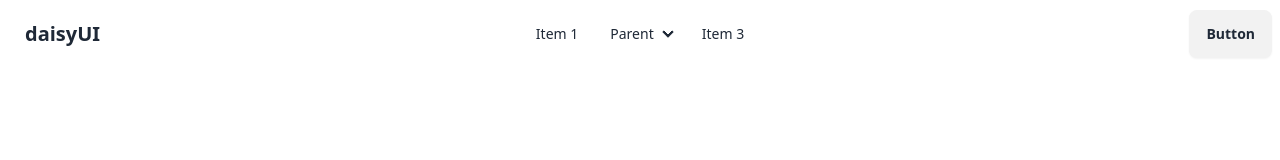
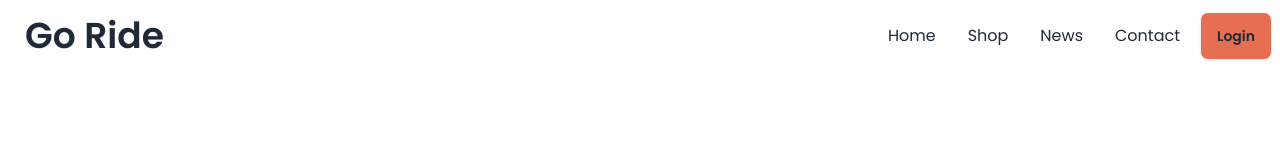
Before and after one commit to akif4656/bike-zone-web, a plain HTML site: page index.html in a window 1280 px wide. Drawn offline with nearby package versions, Linux system fonts and the light colour scheme.

Commit message:
added navbar with responsive

```diff
--- a/index.html
+++ b/index.html
@@ -6,12 +6,33 @@
     <title>Bike zone</title>
     <link href="https://cdn.jsdelivr.net/npm/daisyui@4.12.10/dist/full.min.css" rel="stylesheet" type="text/css" />
     <script src="https://cdn.tailwindcss.com"></script>
+    <link rel="preconnect" href="https://fonts.googleapis.com">
+<link rel="preconnect" href="https://fonts.gstatic.com" crossorigin>
+<link href="https://fonts.googleapis.com/css2?family=Montserrat:ital,wght@0,100..900;1,100..900&family=Poppins:ital,wght@0,100;0,200;0,300;0,400;0,500;0,600;0,700;0,800;0,900;1,100;1,200;1,300;1,400;1,500;1,600;1,700;1,800;1,900&family=Work+Sans:ital,wght@0,100..900;1,100..900&display=swap" rel="stylesheet">
+<style>
+  .font-po{
+    font-family: "Poppins", sans-serif;
+  }
+
+</style>
+<script>
+  tailwind.config = {
+    theme: {
+      extend: {
+        colors: {
+          clifford: '#da373d',
+          'bike-primary': '#E76F51',
+        }
+      }
+    }
+  }
+</script>
 </head>
-<body>
-    <header>
+<body class="font-po">
+    <header class="md:container md:mx-auto">
         <nav>
             <div class="navbar bg-base-100">
-                <div class="navbar-start">
+                <div class="flex-1">
                   <div class="dropdown">
                     <div tabindex="0" role="button" class="btn btn-ghost lg:hidden">
                       <svg
@@ -29,42 +50,30 @@
                     </div>
                     <ul
                       tabindex="0"
-                      class="menu menu-sm dropdown-content bg-base-100 rounded-box z-[1] mt-3 w-52 p-2 shadow">
-                      <li><a>Item 1</a></li>
-                      <li>
-                        <a>Parent</a>
-                        <ul class="p-2">
-                          <li><a>Submenu 1</a></li>
-                          <li><a>Submenu 2</a></li>
-                        </ul>
-                      </li>
-                      <li><a>Item 3</a></li>
+                      class="menu menu-sm dropdown-content bg-base-100 rounded-box z-[1] mt-3 w-52 p-2 shadow text-base">
+                      <li><a>Home</a></li>
+                      <li><a>Shop</a></li>
+                      <li><a>News</a></li>
+                      <li><a>Contact</a></li>
                     </ul>
                   </div>
-                  <a class="btn btn-ghost text-xl">daisyUI</a>
+                  <a class="btn btn-ghost text-4xl">Go Ride</a>
                 </div>
                 <div class="navbar-center hidden lg:flex">
-                  <ul class="menu menu-horizontal px-1">
-                    <li><a>Item 1</a></li>
-                    <li>
-                      <details>
-                        <summary>Parent</summary>
-                        <ul class="p-2">
-                          <li><a>Submenu 1</a></li>
-                          <li><a>Submenu 2</a></li>
-                        </ul>
-                      </details>
-                    </li>
-                    <li><a>Item 3</a></li>
+                  <ul class="menu menu-horizontal px-1 text-base">
+                    <li><a>Home</a></li>
+                      <li><a>Shop</a></li>
+                      <li><a>News</a></li>
+                      <li><a>Contact</a></li>
                   </ul>
                 </div>
-                <div class="navbar-end">
-                  <a class="btn">Button</a>
+                <div class="">
+                  <a class="btn bg-bike-primary">Login</a>
                 </div>
               </div>
         </nav>
     </header>
-    <main>
+    <main class="md:container md:mx-auto">
 
     </main>
     <footer>
```
